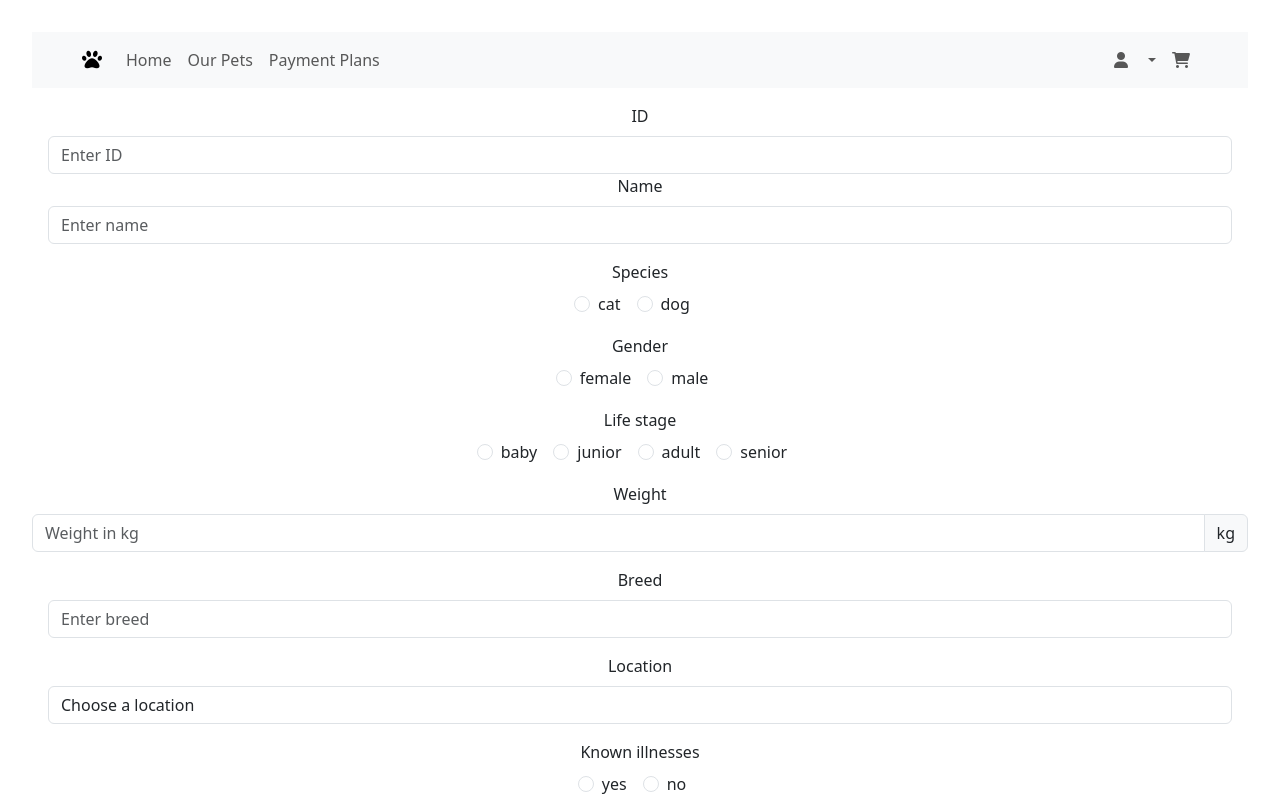
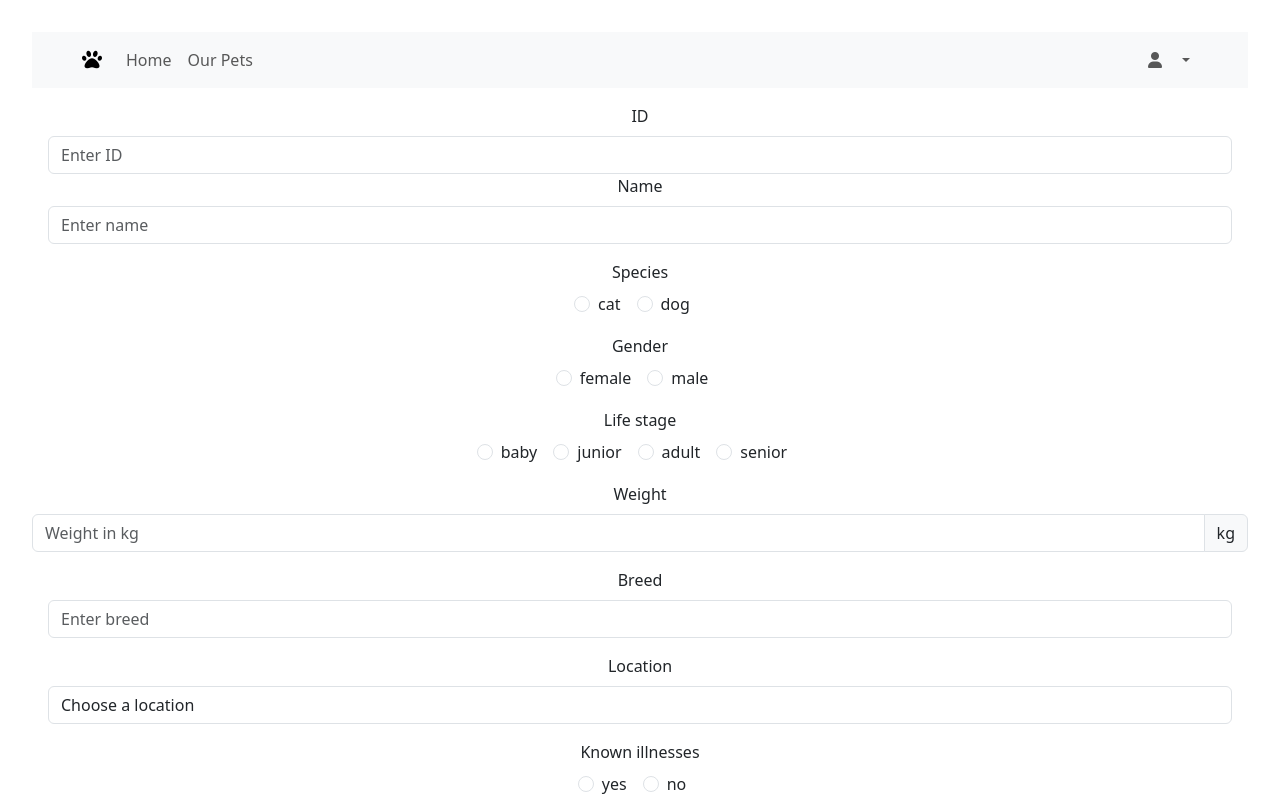
Before and after one commit to TheTiredTiger/Final_Project_PAAWS_FrontEnd, a React (Vite) app: page /adminedit in a window 1280 px wide. Shown: the top 800 px of the page. Built offline with nearby package versions, Linux system fonts and the light colour scheme.

Commit message:
Removed cart and Payment Plans from Navigation, edited AdminEdit, created AdoptionStatus page

```diff
--- a/src/components/NavigationBar.jsx
+++ b/src/components/NavigationBar.jsx
@@ -37,7 +37,6 @@ function NavigationBar() {
           <Nav className="me-auto">
             <Nav.Link href="/">Home</Nav.Link>
             <Nav.Link href="/ourpets">Our Pets</Nav.Link>
-            <Nav.Link href="/paymentplan">Payment Plans</Nav.Link>
           </Nav>
 
           <Nav>
@@ -49,9 +48,6 @@ function NavigationBar() {
                 Logout
               </NavDropdown.Item>
             </NavDropdown>
-            <Nav.Link eventKey={2} href="/cart">
-              <i className="fa-solid fa-cart-shopping" />
-            </Nav.Link>
           </Nav>
         </Navbar.Collapse>
       </Container>
--- a/src/pages/Admin/AdminEdit.jsx
+++ b/src/pages/Admin/AdminEdit.jsx
@@ -1,17 +1,11 @@
-// page for adding animals + changing adoption status of animals
-// plus edit
-// plus delete
-
-// name, species, gender, age, location, weight, known illnesses, description, race
-
 import Button from 'react-bootstrap/Button';
 import Form from 'react-bootstrap/Form';
 import InputGroup from 'react-bootstrap/InputGroup';
 
-function AdminAdd() {
+function AdminEdit() {
     return (
 
-    <Form>
+    <div>
 
         <Form.Group className="m-3" controlId="animalName">
             <Form.Label>ID</Form.Label>
@@ -193,9 +187,9 @@ function AdminAdd() {
         <Button className='m-2' variant="primary" type="submit">
           Submit
         </Button>
-      </Form>
+      </div>
       );
 }
 
 
-export default AdminAdd;
+export default AdminEdit;
```
Also changed, not shown: src/pages/Admin/AdoptionStatus.jsx (added, +12 -0 lines).
